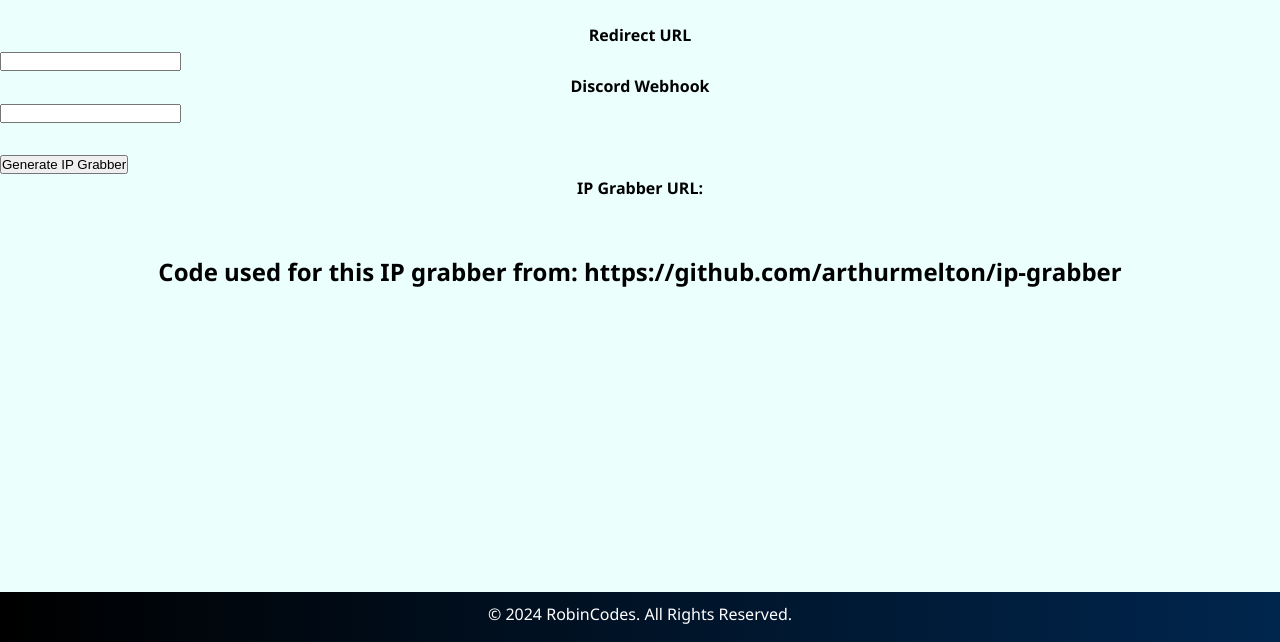
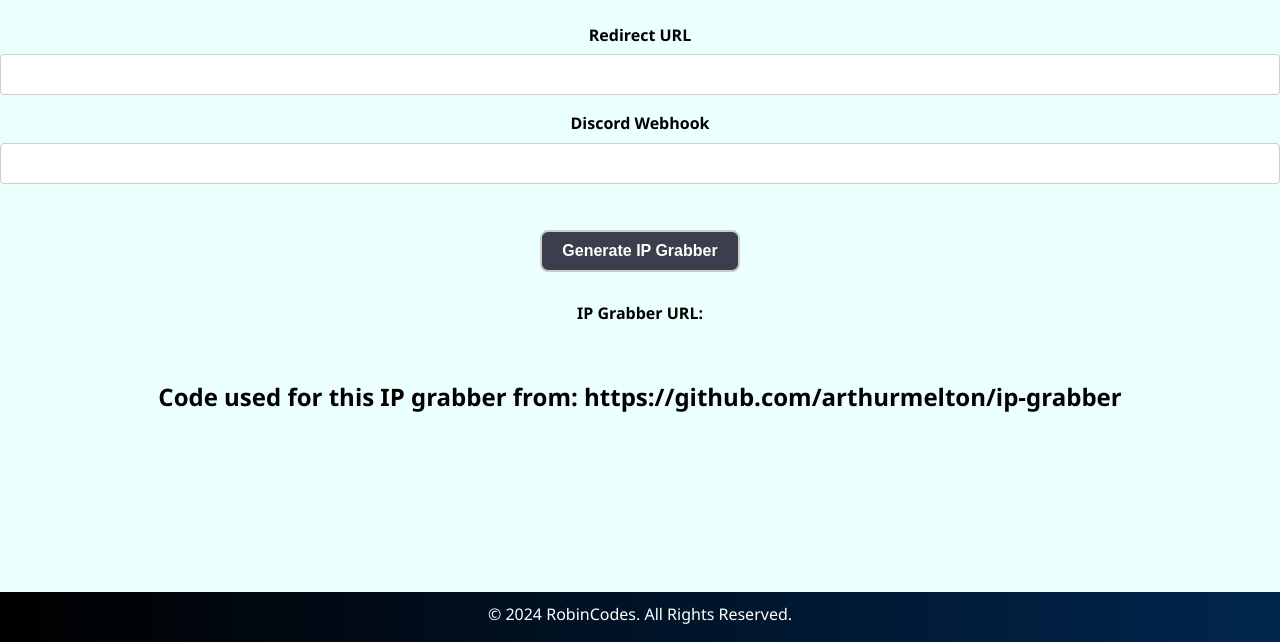
Before and after one commit to RobinCodes/Personal-Website, a plain HTML site: page ipgrabber.html in a window 1280 px wide. Shown: the part 158-800 px from the top of the page. Drawn offline with Linux system fonts and the light colour scheme.

Commit message:
Update style.css

```diff
--- a/style/style.css
+++ b/style/style.css
@@ -240,3 +240,43 @@ tr:nth-child(even) {
   transform: scale(1.05);
   transition: transform 0.3s;
 }
+
+input[type=text], select, textarea {
+  width: 100%;
+  padding: 12px;
+  border: 1px solid #ccc;
+  border-radius: 4px;
+  box-sizing: border-box;
+  margin-top: 6px;
+  margin-bottom: 16px;
+  resize: vertical
+}
+
+.button {
+  border: none;
+  color: #fff;
+  padding: 10px 10px;
+  text-align: center;
+  text-decoration: none;
+  font-size: 16px;
+  margin: 4px 1px;
+  transition-duration: 0.4s;
+  cursor: pointer;
+  border-radius: 8px;
+  width: 200px;
+  font-weight: bold;
+  display: block;
+  margin-left: auto;
+  margin-right: auto;
+}
+
+.button1 {
+  background-color: #3b3e4d;
+  color: #fff;
+  border: 2px solid #ccc;
+}
+
+.button1:hover {
+  background-color: #021158;
+  color: white;
+}
```
